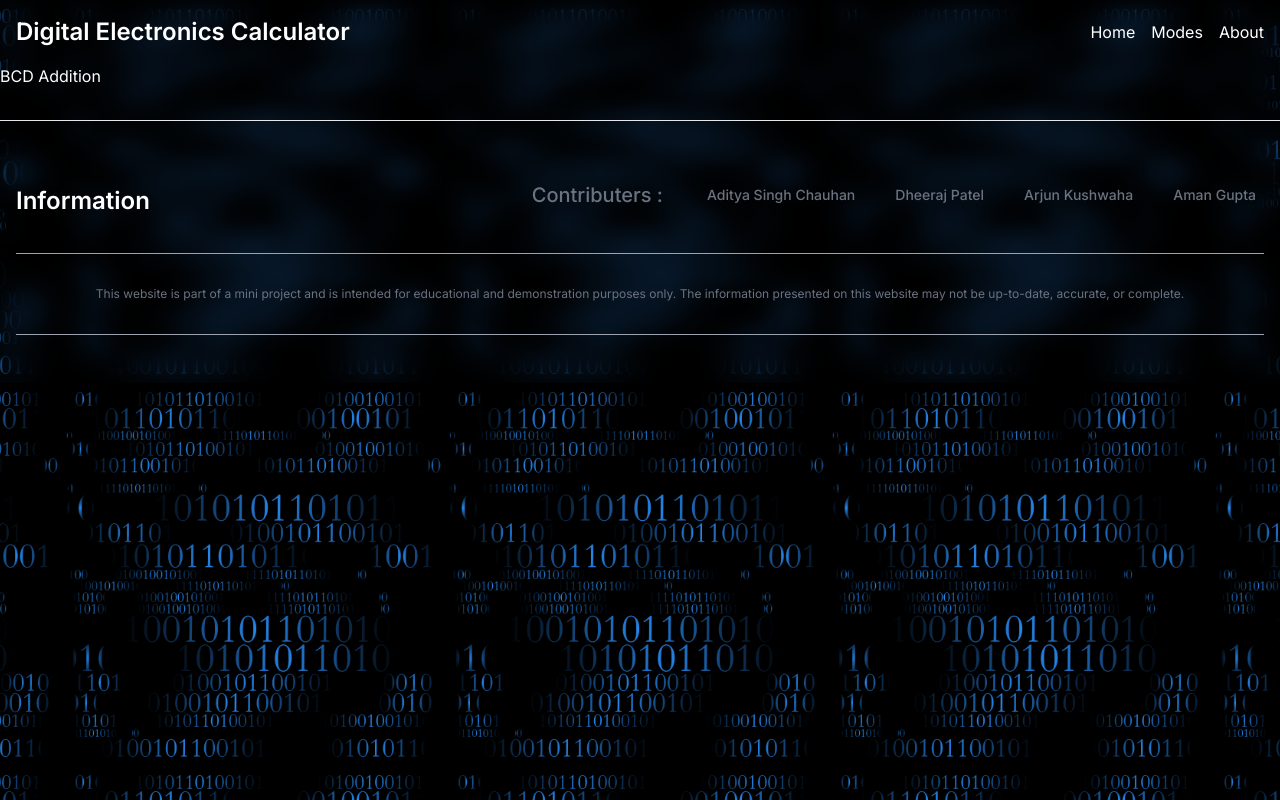
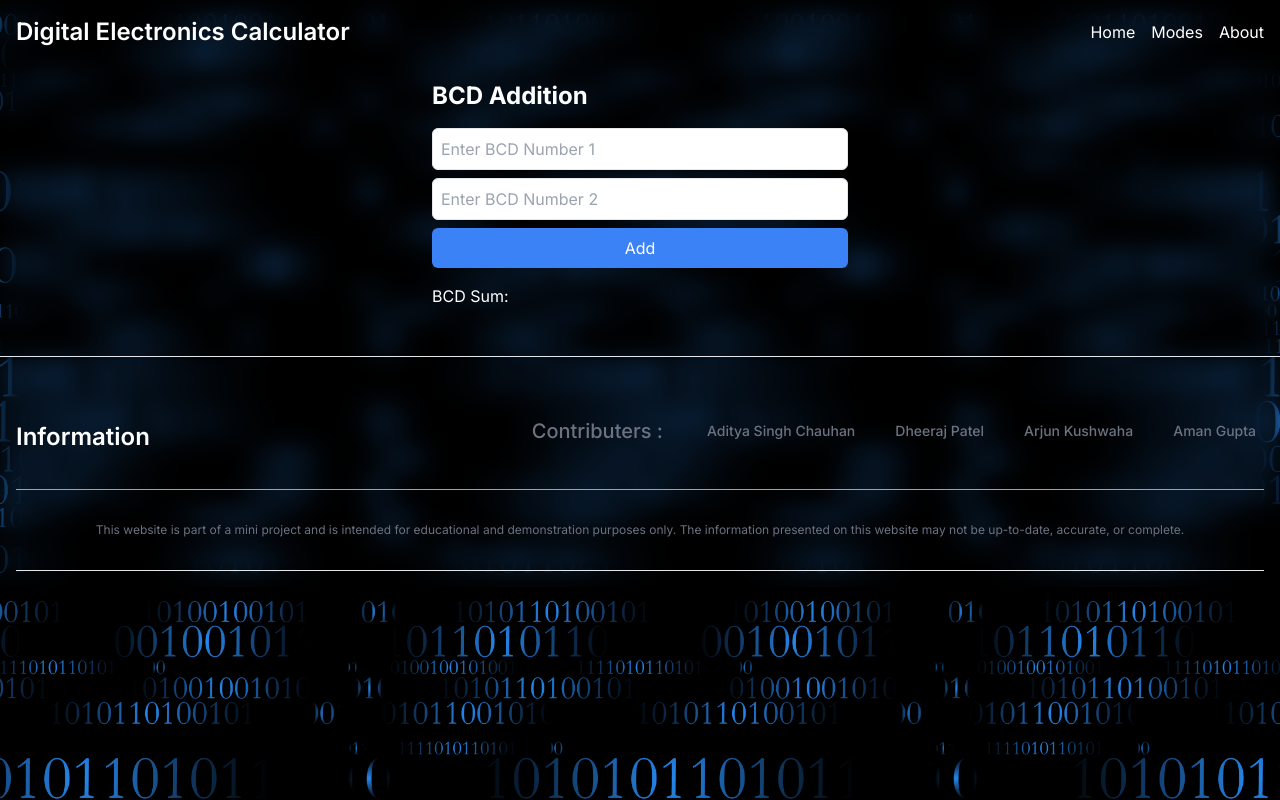
Before and after one commit to adityach0uhan/DigitalElectronicsConverter, a Next.js app: page /BCD/Addition in a window 1280 px wide. Built offline with nearby package versions, Linux system fonts and the light colour scheme.

Commit message:
BCD Addtion Done

```diff
--- a/app/BCD/Addition/page.js
+++ b/app/BCD/Addition/page.js
@@ -1,9 +1,76 @@
-import React from 'react'
+"use client"
+import React, { useState } from 'react';
 
-function page() {
-  return (
-      <div className='text-white'>BCD Addition</div>
-  )
-}
+const BCDAddition = () => {
+    const [bcdInput1, setBCDInput1] = useState('');
+    const [bcdInput2, setBCDInput2] = useState('');
+    const [bcdSum, setBCDSum] = useState('');
 
-export default page
+    const handleInput1Change = (e) => {
+        const input = e.target.value;
+        if (isValidBCD(input)) {
+            setBCDInput1(input);
+        } else {
+            setBCDInput1('');
+            alert("Invalid BCD Input");
+        }
+    };
+
+    const handleInput2Change = (e) => {
+        const input = e.target.value;
+        if (isValidBCD(input)) {
+            setBCDInput2(input);
+        } else {
+            setBCDInput2('');
+            alert("Invalid BCD Input");
+        }
+    };
+
+    const isValidBCD = (input) => /^[0-9]{1,4}$/.test(input);
+
+    const addBCD = () => {
+        if (bcdInput1 && bcdInput2) {
+            const sum = performBCDAddition(bcdInput1, bcdInput2);
+            setBCDSum(sum);
+        } else {
+            alert("Please enter valid BCD numbers in both inputs.");
+        }
+    };
+
+    const performBCDAddition = (bcd1, bcd2) => {
+        const decimal1 = parseInt(bcd1, 10);
+        const decimal2 = parseInt(bcd2, 10);
+        const sum = (decimal1 + decimal2).toString();
+
+        return sum.padStart(4, '0');
+    };
+
+    return (
+        <div className="max-w-md mx-auto p-4 text-white w-full h-full">
+            <h2 className="text-2xl font-bold mb-4">BCD Addition</h2>
+            <input
+                type="text"
+                className="w-full p-2 border text-black rounded-md mb-2"
+                placeholder="Enter BCD Number 1"
+                value={bcdInput1}
+                onChange={handleInput1Change}
+            />
+            <input
+                type="text"
+                className="w-full p-2 text-black border rounded-md mb-2"
+                placeholder="Enter BCD Number 2"
+                value={bcdInput2}
+                onChange={handleInput2Change}
+            />
+            <button
+                className="w-full bg-blue-500 text-white p-2 rounded-md hover:bg-blue-600"
+                onClick={addBCD}
+            >
+                Add
+            </button>
+            <div className="mt-4">BCD Sum: {bcdSum}</div>
+        </div>
+    );
+};
+
+export default BCDAddition;
--- a/app/BCD/Subtraction/page.js
+++ b/app/BCD/Subtraction/page.js
@@ -2,7 +2,7 @@ import React from 'react'
 
 const page = () => {
   return (
-    <div className='text-white'>BCD Subtraction</div>
+    <div className='text-white h-full'>BCD Subtraction</div>
   )
 }
 
--- a/app/Footer.jsx
+++ b/app/Footer.jsx
@@ -30,7 +30,7 @@ const Footer = () => {
                 </div>
                 <hr className="my-6 border-gray-400 sm:mx-auto dark:border-gray-700 lg:my-8" />
                 <span className="block text-xs text-gray-500 sm:text-center dark:text-gray-400">This website is part of a mini project and is intended for educational and demonstration purposes only. The information presented on this website may not be up-to-date, accurate, or complete.</span>
-                <hr className="my-6 border-gray-400 sm:mx-auto dark:border-gray-700 lg:my-8" />
+                <hr className="mt-6 border-gray-200 sm:mx-auto dark:border-gray-700 lg:mt-8" />
             </div>
         </footer>
 
--- a/app/globals.css
+++ b/app/globals.css
@@ -11,7 +11,7 @@ body {
     background-position: center;
     background-repeat:repeat;
     background-color: rgba(0, 0, 0, 0.5);
-    backdrop-filter: blur(13px);
+    backdrop-filter: blur(12px);
 }
 .centertheText{
 
--- a/app/page.jsx
+++ b/app/page.jsx
@@ -29,9 +29,9 @@ export default function Home() {
         <div className='m-auto text-white text-l md:text-2xl font-extrabold my-10 text-bold mb-4'>Number System Calculations</div>
         <div className=" w-full justify-center py-1 align-center flex flex-wrap">
 
-          <Link href="/"><div className='centertheText w-32 h-40 text-center md:w-60 hover:bg-violet-600 my-2 mx-2 bg-blue-400 rounded'>BCD Addition</div></Link>
+          <Link href="/BCD/Addition"><div className='centertheText w-32 h-40 text-center md:w-60 hover:bg-violet-600 my-2 mx-2 bg-blue-400 rounded'>BCD Addition</div></Link>
 
-          <Link href="/"><div className='centertheText w-32 h-40 text-center md:w-60 hover:bg-violet-600 my-2 mx-2 bg-blue-400 rounded'>BCD Substraction </div></Link>
+          <Link href="/BCD/Subtraction"><div className='centertheText w-32 h-40 text-center md:w-60 hover:bg-violet-600 my-2 mx-2 bg-blue-400 rounded'>BCD Subtraction </div></Link>
 
         </div>
       </div>
```
